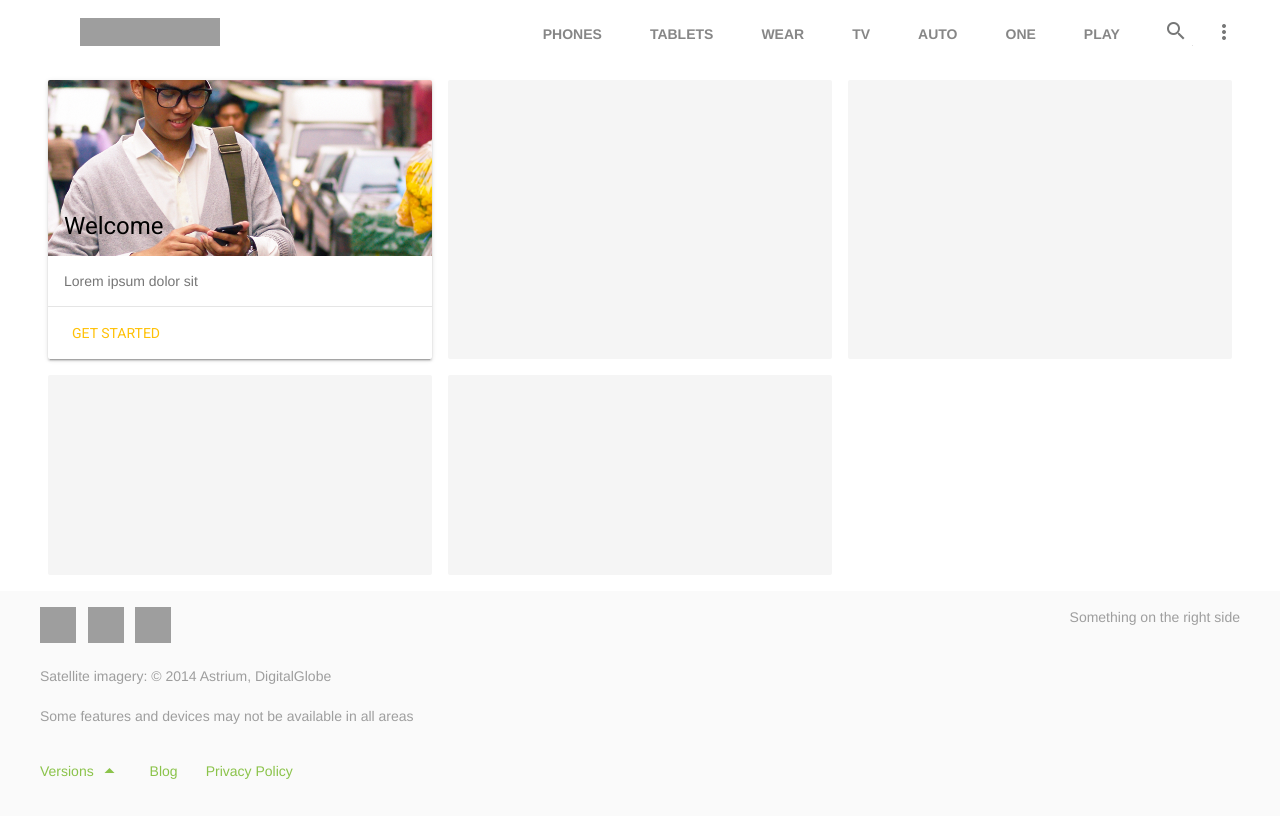
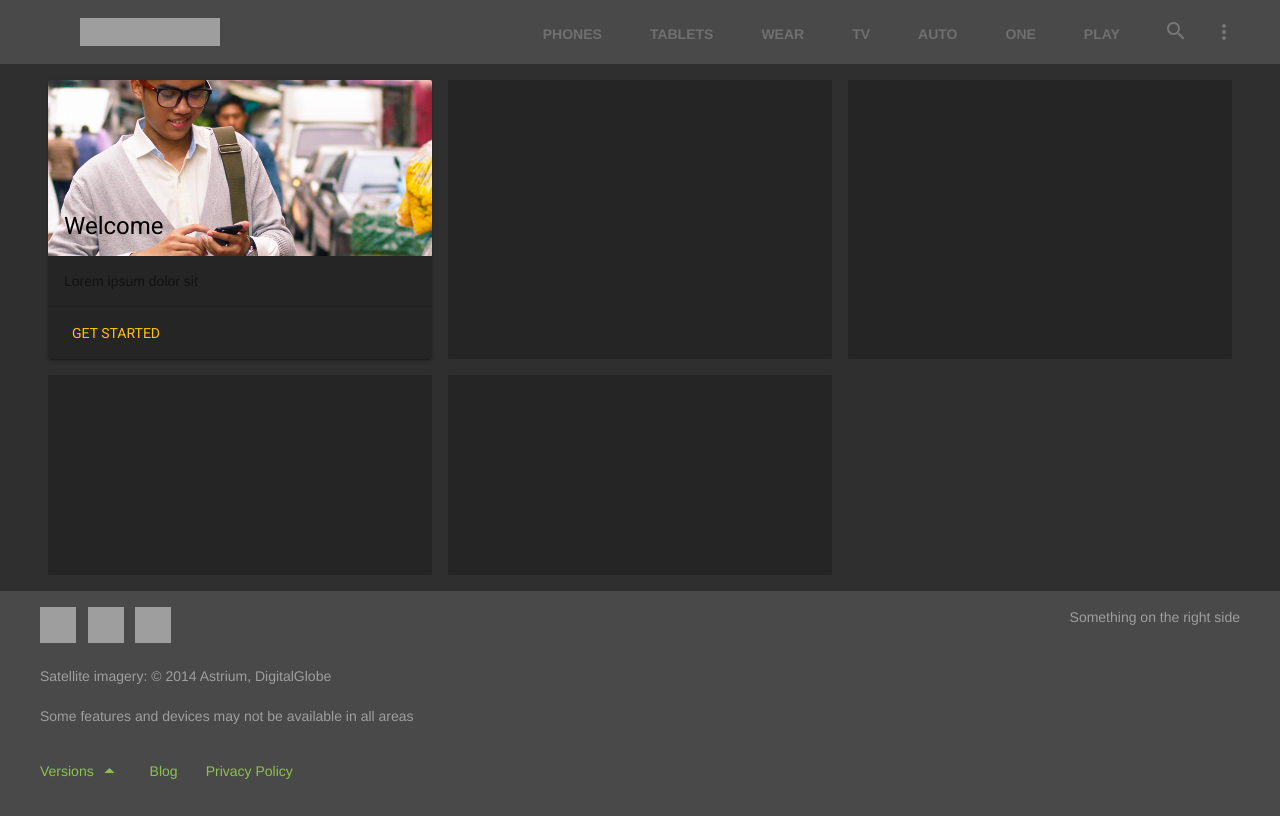
Before and after one commit to gray-man101/ng-mdl-app, an Angular app: page / in a window 1280 px wide. Built offline with nearby package versions, Linux system fonts and the light colour scheme; grey boxes are pictures that could not be loaded.

Commit message:
dark theme

```diff
--- a/src/app/home/home.component.html
+++ b/src/app/home/home.component.html
@@ -10,8 +10,8 @@
       <a class="mdl-button mdl-button--colored mdl-js-button mdl-js-ripple-effect" href="/company/1">Get Started</a>
     </div>
   </div>
-  <div class="mdl-cell mdl-card" style="background-color: whitesmoke"></div>
-  <div class="mdl-cell mdl-card" style="background-color: whitesmoke"></div>
-  <div class="mdl-cell mdl-card" style="background-color: whitesmoke"></div>
-  <div class="mdl-cell mdl-card" style="background-color: whitesmoke"></div>
+  <div class="mdl-cell mdl-card"></div>
+  <div class="mdl-cell mdl-card"></div>
+  <div class="mdl-cell mdl-card"></div>
+  <div class="mdl-cell mdl-card"></div>
 </div>
--- a/src/index.html
+++ b/src/index.html
@@ -2,7 +2,7 @@
 <html lang="en">
 <head>
   <meta charset="utf-8">
-  <title>NgApp</title>
+  <title></title>
   <base href="/">
 
   <meta name="viewport" content="width=device-width, initial-scale=1">
--- a/src/styles.css
+++ b/src/styles.css
@@ -3,6 +3,7 @@
 
 body {
   margin: 0;
+  background-color: #2f2f2f;
 }
 
 /* Disable ugly boxes around images in IE10 */
@@ -56,7 +57,7 @@ a img{
 
 .android-header {
   overflow: visible;
-  background-color: white;
+  background-color: #4a4949;
 }
 
 .android-header .material-icons {
@@ -404,7 +405,7 @@ a img{
 }
 
 .android-footer {
-  background-color: #fafafa;
+  background-color: #4a4949;
   position: relative;
 }
 
@@ -515,3 +516,7 @@ a img{
     display: none;
   }
 }
+
+.mdl-cell {
+  background-color: #252525;
+}
```
